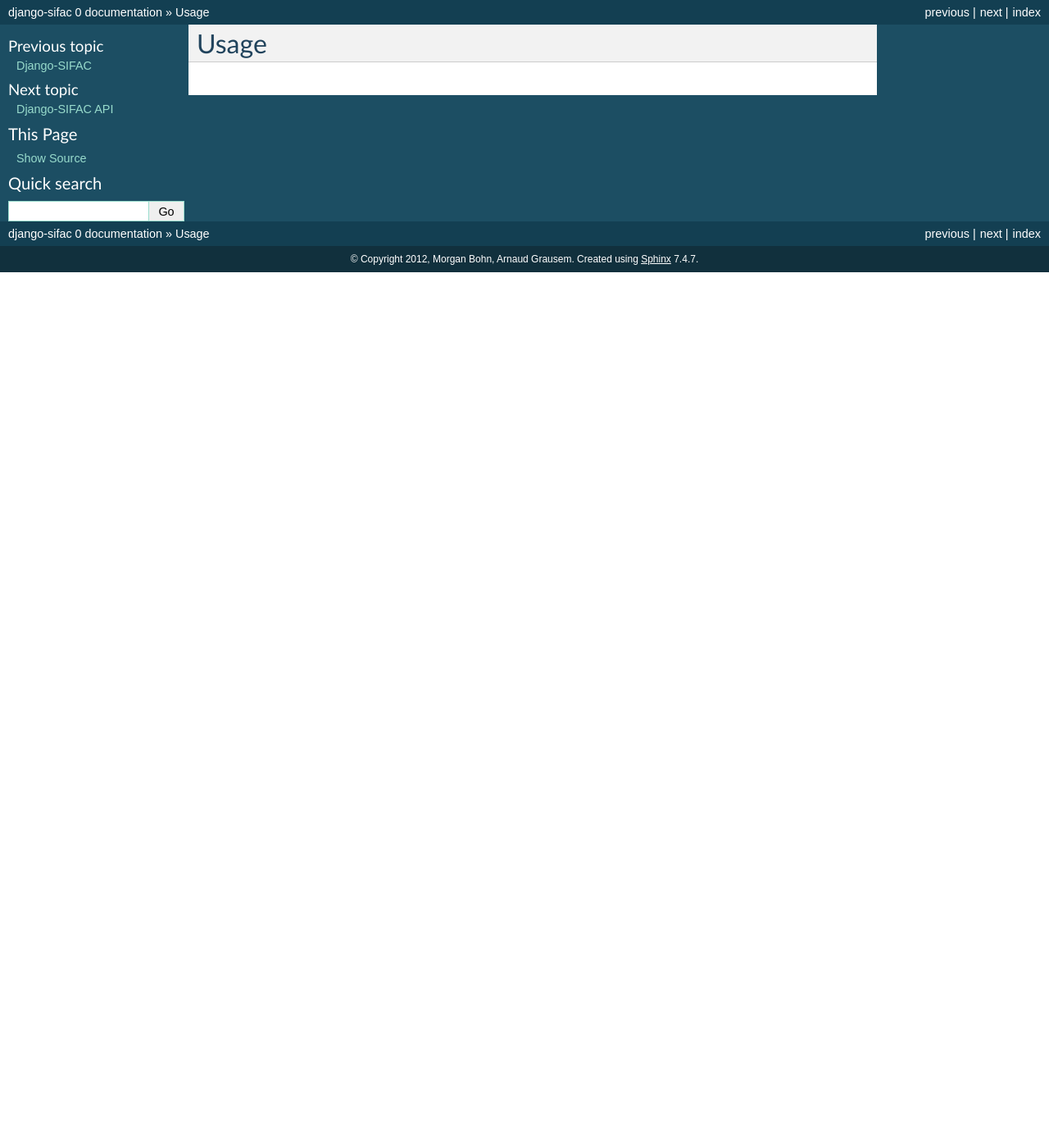
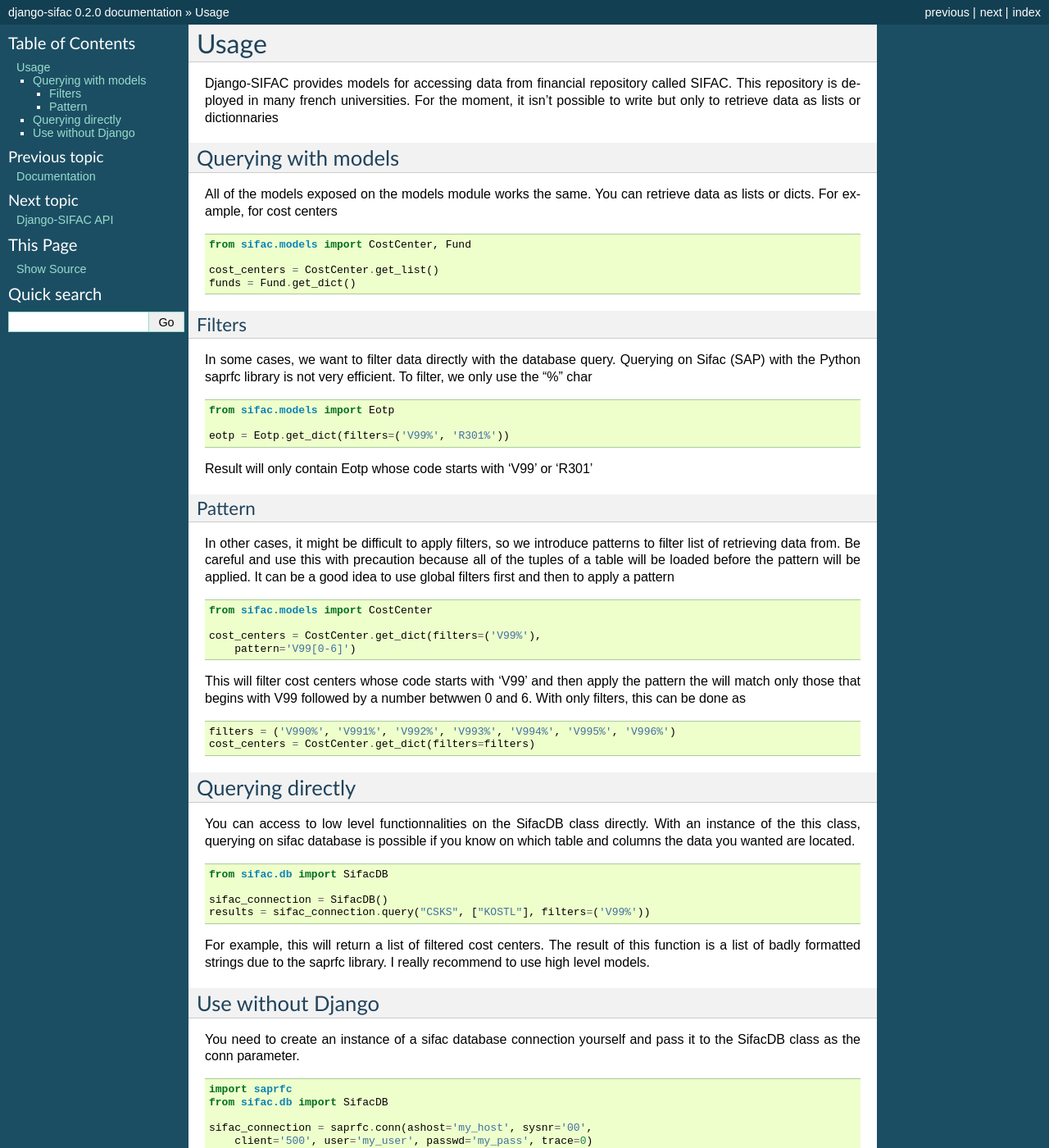
Before and after one commit to unistra/django-sifac, a Sphinx documentation site: the page built from docs/usage.rst, in a window 1280 px wide and 1400 px high. Shown: the whole window at 82% size. Built offline with Sphinx 7.4.7, drawn with Linux system fonts in a browser that asks for light colours; some of the changed text lies outside the part shown.

Commit message:
documentation update

```diff
--- a/docs/conf.py
+++ b/docs/conf.py
@@ -50,7 +50,7 @@
 # The short X.Y version.
 version = '0.2'
 # The full version, including alpha/beta/rc tags.
-release = '0'
+release = '0.2.0'
 
 # The language for content autogenerated by Sphinx. Refer to documentation
 # for a list of supported languages.
--- a/docs/index.rst
+++ b/docs/index.rst
@@ -1,6 +1,3 @@
-============
-Django-SIFAC
-============
 
 .. include:: ../README
 
--- a/docs/usage.rst
+++ b/docs/usage.rst
@@ -1,3 +1,89 @@
 =====
 Usage
 =====
+
+Django-SIFAC provides models for accessing data from financial repository
+called SIFAC. This repository is deployed in many french universities. For the
+moment, it isn't possible to write but only to retrieve data as lists or
+dictionnaries
+
+Querying with models
+====================
+
+All of the models exposed on the models module works the same. You can retrieve
+data as lists or dicts. For example, for cost centers ::
+
+    from sifac.models import CostCenter, Fund
+
+    cost_centers = CostCenter.get_list()
+    funds = Fund.get_dict()
+
+
+Filters
+-------
+
+In some cases, we want to filter data directly with the database query.
+Querying on Sifac (SAP) with the Python saprfc library is not very efficient.
+To filter, we only use the "%" char ::
+
+    from sifac.models import Eotp
+
+    eotp = Eotp.get_dict(filters=('V99%', 'R301%'))
+
+
+Result will only contain Eotp whose code starts with 'V99' or 'R301'
+
+
+Pattern
+-------
+
+In other cases, it might be difficult to apply filters, so we introduce
+patterns to filter list of retrieving data from. Be careful and use this with
+precaution because all of the tuples of a table will be loaded before the
+pattern will be applied. It can be a good idea to use global filters first and
+then to apply a pattern ::
+
+    from sifac.models import CostCenter
+
+    cost_centers = CostCenter.get_dict(filters=('V99%'),
+        pattern='V99[0-6]')
+
+
+This will filter cost centers whose code starts with 'V99' and then apply the
+pattern the will match only those that begins with V99 followed by a number
+betwwen 0 and 6. With only filters, this can be done as ::
+
+    filters = ('V990%', 'V991%', 'V992%', 'V993%', 'V994%', 'V995%', 'V996%')
+    cost_centers = CostCenter.get_dict(filters=filters)
+
+
+Querying directly
+=================
+
+You can access to low level functionnalities on the SifacDB class directly.
+With an instance of the this class, querying on sifac database is possible if
+you know on which table and columns the data you wanted are located. ::
+
+    from sifac.db import SifacDB
+
+    sifac_connection = SifacDB()
+    results = sifac_connection.query("CSKS", ["KOSTL"], filters=('V99%'))
+
+
+For example, this will return a list of filtered cost centers. The result of
+this function is a list of badly formatted strings due to the saprfc library. I
+really recommend to use high level models.
+
+Use without Django
+==================
+
+You need to create an instance of a sifac database connection yourself and pass
+it to the SifacDB class as the conn parameter. ::
+
+    import saprfc
+    from sifac.db import SifacDB
+
+    sifac_connection = saprfc.conn(ashost='my_host', sysnr='00',
+        client='500', user='my_user', passwd='my_pass', trace=0)
+
+    sifac_db = SifacDB(conn=sifac_connection)
```
Also changed, not shown: 3 other files.
